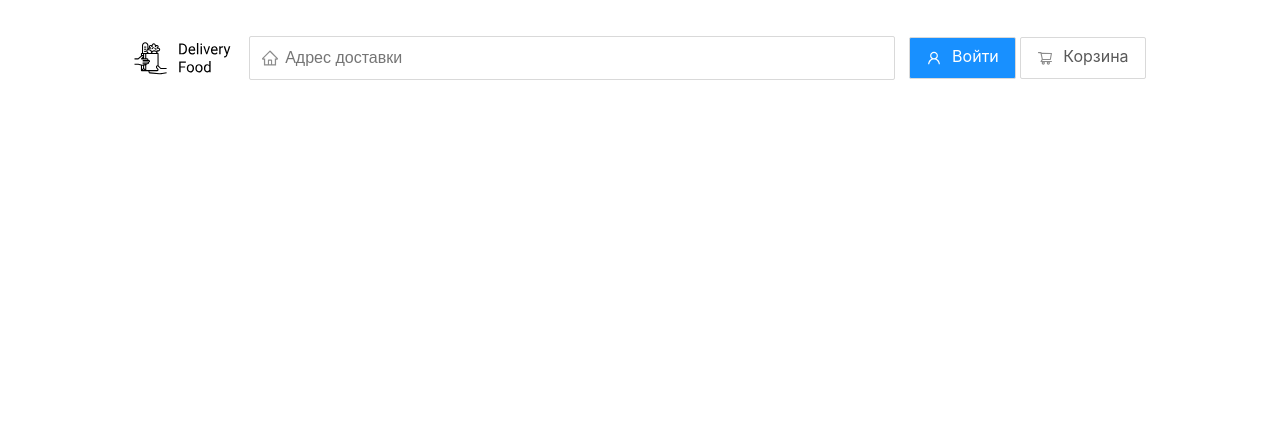
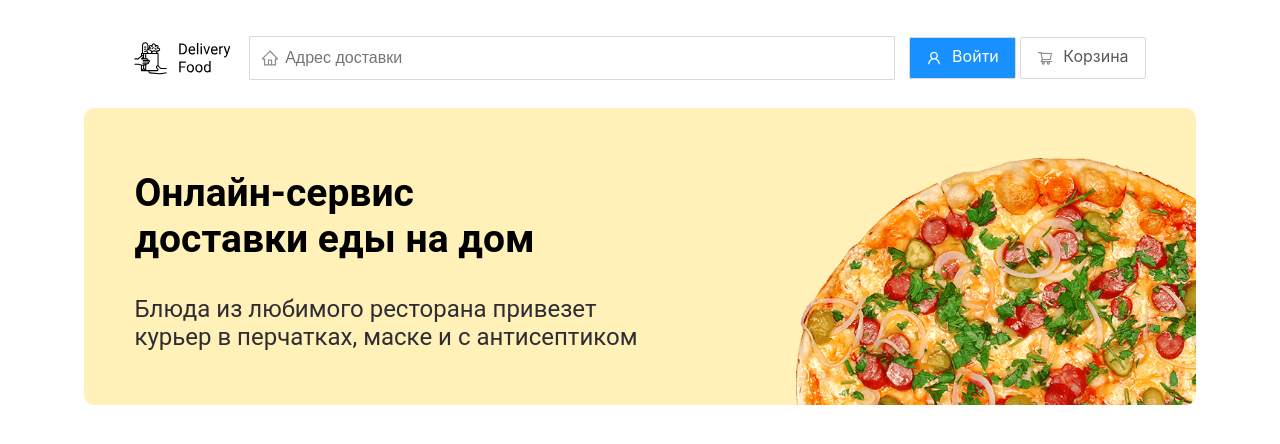
Before and after one commit to R0GUD/Web_app, a plain HTML site: page Delivery/index.html in a window 1280 px wide. Drawn offline with Linux system fonts and the light colour scheme.

Commit message:
Добавлен promo

```diff
--- a/Delivery/index.html
+++ b/Delivery/index.html
@@ -20,5 +20,9 @@
                 </button>
             </div>
         </header>
+        <section class="promo">
+            <h1 class="promo-title">Онлайн-сервис <br />доставки еды на дом</h1>
+            <p class="promo-text">Блюда из любимого ресторана привезет <br /> курьер в перчатках, маске и с антисептиком</p>
+        </section>
     </body>
 </html>
--- a/Delivery/style.css
+++ b/Delivery/style.css
@@ -39,3 +39,27 @@ font-size: 16px;
     margin-right: 6px;
     vertical-align: middle;
 }
+section{
+width: 80%;
+margin: auto;
+}
+.promo{
+    background: #FFF1B8 url(../Images/promo-image2.png) no-repeat top 50px right -100px / 500px;
+    border-radius: 10px;
+    padding: 30px 50px;
+}
+.promo-title{
+    font-family: 'Roboto';
+font-style: normal;
+font-weight: 700;
+font-size: 39px;
+line-height: 46px;
+}
+.promo-text{
+    font-family: 'Roboto';
+font-style: normal;
+font-weight: 400;
+font-size: 24px;
+line-height: 28px;
+color: #302C34;
+}
```
Also changed, not shown: Delivery/Images/promo-image2.png (added), 1 other file.
